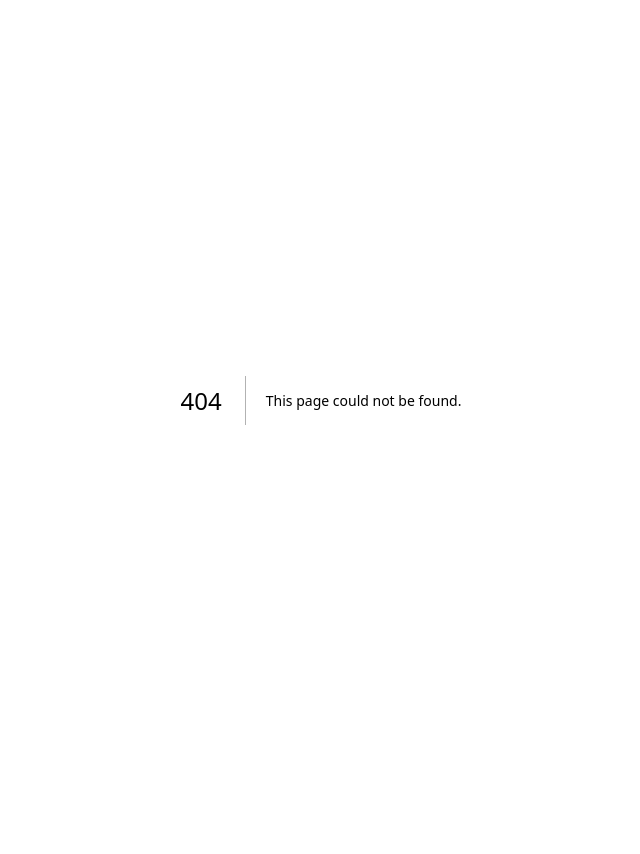
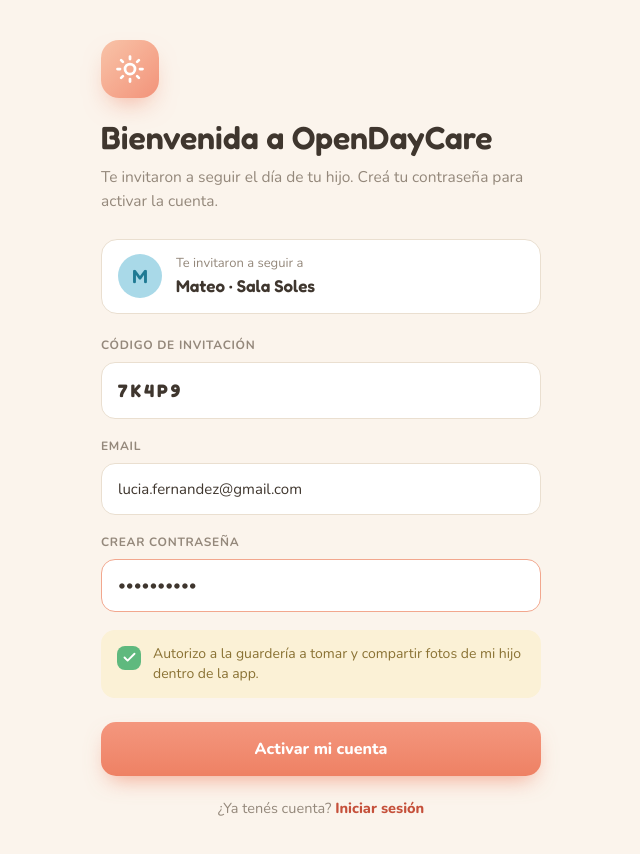
Before and after one commit to m4x1-VF/open-daycare, a Next.js app: page /activar-cuenta in a window 1280 px wide. Before the commit this address had no page. Shown: the top 854 px of the page, without its empty margins (319-959 px from the left). Before the commit the page ends 800 px from the top, so only its background shows below. Built offline with nearby package versions, Linux system fonts and the light colour scheme.

Commit message:
feat: implement login and account activation pages with forms

```diff
--- /dev/null
+++ b/app/(auth)/activar-cuenta/page.tsx
@@ -0,0 +1,9 @@
+import { ActivateAccountForm } from "@/app/_components/auth/activate-account-form";
+
+export default function ActivateAccountPage() {
+  return (
+    <div className="min-h-screen flex items-center justify-center bg-auth-bg py-10 px-10">
+      <ActivateAccountForm />
+    </div>
+  );
+}
--- /dev/null
+++ b/app/(auth)/layout.tsx
@@ -0,0 +1,11 @@
+export default function AuthLayout({
+  children,
+}: {
+  children: React.ReactNode;
+}) {
+  return (
+    <div className="min-h-screen bg-auth-bg">
+      {children}
+    </div>
+  );
+}
--- /dev/null
+++ b/app/(auth)/login/page.tsx
@@ -0,0 +1,50 @@
+import { LoginForm } from "@/app/_components/auth/login-form";
+
+export default function LoginPage() {
+  return (
+    <div className="min-h-screen grid md:grid-cols-[1.05fr_1fr]">
+      <div className="hidden md:flex relative overflow-hidden bg-gradient-to-br from-auth-brand-start via-auth-brand-mid to-auth-brand-end flex-col justify-between py-14 px-15 text-white">
+        <div className="absolute w-[420px] h-[420px] rounded-full bg-white/12 -top-35 -right-30" />
+        <div className="absolute w-[300px] h-[300px] rounded-full bg-white/10 -bottom-28 -left-20" />
+
+        <div className="flex items-center gap-3.5 relative">
+          <div className="w-[46px] h-[46px] rounded-[14px] bg-white/22 flex items-center justify-center">
+            <svg
+              width="26"
+              height="26"
+              viewBox="0 0 24 24"
+              fill="none"
+              stroke="#fff"
+              strokeWidth="2.2"
+              strokeLinecap="round"
+              strokeLinejoin="round"
+            >
+              <circle cx="12" cy="12" r="4" />
+              <path d="M12 2v2M12 20v2M4.9 4.9l1.4 1.4M17.7 17.7l1.4 1.4M2 12h2M20 12h2M4.9 19.1l1.4-1.4M17.7 6.3l1.4-1.4" />
+            </svg>
+          </div>
+          <span className="font-fredoka font-semibold text-[21px] tracking-[0.5px]">
+            OpenDayCare
+          </span>
+        </div>
+
+        <div className="relative">
+          <h1 className="font-fredoka font-semibold text-[42px] leading-[1.12] mb-[18px]">
+            El día de cada niño,
+            <br />
+            compartido con su familia.
+          </h1>
+          <p className="text-[17px] leading-[1.6] max-w-[430px] text-white/92">
+            Publicá momentos, gestioná las salas y mantené a las familias cerca, desde un solo lugar.
+          </p>
+        </div>
+
+        <div className="relative text-[14px] text-white/90">🌿 Guardería Sala Soles</div>
+      </div>
+
+      <div className="flex items-center justify-center p-10">
+        <LoginForm />
+      </div>
+    </div>
+  );
+}
--- /dev/null
+++ b/app/_components/auth/activate-account-form.tsx
@@ -0,0 +1,109 @@
+import Link from "next/link";
+
+export function ActivateAccountForm() {
+  return (
+    <div className="w-full max-w-[440px]">
+      <div className="w-[58px] h-[58px] rounded-[18px] bg-gradient-to-br from-[#F8C3A8] to-auth-brand-mid flex items-center justify-center mb-[22px] shadow-[0_12px_26px_-10px_rgba(238,129,100,0.65)]">
+        <svg
+          width="30"
+          height="30"
+          viewBox="0 0 24 24"
+          fill="none"
+          stroke="#fff"
+          strokeWidth="2.2"
+          strokeLinecap="round"
+          strokeLinejoin="round"
+        >
+          <circle cx="12" cy="12" r="4" />
+          <path d="M12 2v2M12 20v2M4.9 4.9l1.4 1.4M17.7 17.7l1.4 1.4M2 12h2M20 12h2M4.9 19.1l1.4-1.4M17.7 6.3l1.4-1.4" />
+        </svg>
+      </div>
+
+      <h1 className="font-fredoka font-semibold text-[32px] leading-[1.15] mb-2 text-text">
+        Bienvenida a OpenDayCare
+      </h1>
+      <p className="mb-[26px] text-auth-muted text-[15.5px] leading-[1.55]">
+        Te invitaron a seguir el día de tu hijo. Creá tu contraseña para activar la cuenta.
+      </p>
+
+      <div className="flex items-center gap-3.5 bg-white border-[1.5px] border-auth-input-border rounded-2xl py-3.5 px-4 mb-[22px]">
+        <div className="w-11 h-11 rounded-full bg-auth-invite-bg text-auth-invite-text font-fredoka font-semibold text-[19px] flex items-center justify-center">
+          M
+        </div>
+        <div>
+          <div className="text-[13px] text-auth-muted">Te invitaron a seguir a</div>
+          <div className="font-fredoka font-semibold text-[17px] text-text">
+            Mateo · Sala Soles
+          </div>
+        </div>
+      </div>
+
+      <div className="text-[12px] font-bold tracking-[0.7px] text-auth-muted mb-2">
+        CÓDIGO DE INVITACIÓN
+      </div>
+      <input
+        type="text"
+        value="7K4P9"
+        readOnly
+        className="w-full py-3.5 px-4 rounded-[14px] border-[1.5px] border-auth-input-border bg-white text-[18px] tracking-[3px] font-bold text-auth-input-text mb-[18px] font-fredoka"
+      />
+
+      <div className="text-[12px] font-bold tracking-[0.7px] text-auth-muted mb-2">
+        EMAIL
+      </div>
+      <input
+        type="email"
+        value="lucia.fernandez@gmail.com"
+        readOnly
+        className="w-full py-3.5 px-4 rounded-[14px] border-[1.5px] border-auth-input-border bg-white text-[15px] text-auth-input-text mb-[18px]"
+      />
+
+      <div className="text-[12px] font-bold tracking-[0.7px] text-auth-muted mb-2">
+        CREAR CONTRASEÑA
+      </div>
+      <input
+        type="password"
+        value="contraseña"
+        readOnly
+        className="w-full py-3.5 px-4 rounded-[14px] border-[1.5px] border-[#F2A78E] bg-white text-[15px] text-auth-input-text mb-[18px]"
+      />
+
+      <label className="flex items-start gap-3 bg-auth-consent-bg rounded-[14px] py-3.5 px-4 mb-6">
+        <span className="flex-none w-6 h-6 rounded-[8px] bg-auth-consent-check flex items-center justify-center mt-0.5">
+          <svg
+            width="15"
+            height="15"
+            viewBox="0 0 24 24"
+            fill="none"
+            stroke="#fff"
+            strokeWidth="3"
+            strokeLinecap="round"
+            strokeLinejoin="round"
+          >
+            <polyline points="20 6 9 17 4 12" />
+          </svg>
+        </span>
+        <span className="text-[14px] text-auth-consent-text leading-[1.45]">
+          Autorizo a la guardería a tomar y compartir fotos de mi hijo dentro de la app.
+        </span>
+      </label>
+
+      <Link
+        href="#"
+        className="block text-center w-full py-[15px] rounded-[15px] bg-gradient-to-b from-auth-btn-start to-auth-btn-end text-white font-extrabold text-[16px] shadow-[0_10px_22px_-8px_rgba(238,129,100,0.7)]"
+      >
+        Activar mi cuenta
+      </Link>
+
+      <p className="text-center mt-[22px] text-auth-muted text-[14.5px]">
+        ¿Ya tenés cuenta?{" "}
+        <Link
+          href="/login"
+          className="text-auth-link font-extrabold"
+        >
+          Iniciar sesión
+        </Link>
+      </p>
+    </div>
+  );
+}
--- /dev/null
+++ b/app/_components/auth/login-form.tsx
@@ -0,0 +1,60 @@
+import Link from "next/link";
+
+export function LoginForm() {
+  return (
+    <div className="w-full max-w-[392px]">
+      <h2 className="font-fredoka font-semibold text-[30px] mb-1.5 text-text">
+        Iniciar sesión
+      </h2>
+      <p className="mb-7 text-auth-muted text-[15px]">
+        Ingresá para ver el día de hoy.
+      </p>
+
+      <div className="text-[12px] font-bold tracking-[0.7px] text-auth-muted mb-2">
+        EMAIL
+      </div>
+      <input
+        type="email"
+        value="caro@opendaycare.com"
+        readOnly
+        className="w-full py-3.5 px-4 rounded-[14px] border-[1.5px] border-auth-input-border bg-white text-[15px] text-auth-input-text mb-[18px]"
+      />
+
+      <div className="text-[12px] font-bold tracking-[0.7px] text-auth-muted mb-2">
+        CONTRASEÑA
+      </div>
+      <input
+        type="password"
+        placeholder="••••••••"
+        readOnly
+        className="w-full py-3.5 px-4 rounded-[14px] border-[1.5px] border-auth-input-border bg-white text-[15px] text-auth-input-text mb-2.5"
+      />
+
+      <div className="text-right mb-5">
+        <a
+          href="#"
+          className="text-auth-link text-[13.5px] font-bold"
+        >
+          ¿Olvidaste tu contraseña?
+        </a>
+      </div>
+
+      <Link
+        href="/"
+        className="block text-center w-full py-[15px] rounded-[15px] bg-gradient-to-b from-auth-btn-start to-auth-btn-end text-white font-extrabold text-[16px] shadow-[0_10px_22px_-8px_rgba(238,129,100,0.7)]"
+      >
+        Iniciar sesión
+      </Link>
+
+      <p className="text-center mt-6 text-auth-muted text-[14.5px]">
+        ¿Te invitó la guardería?{" "}
+        <Link
+          href="/activar-cuenta"
+          className="text-auth-link font-extrabold"
+        >
+          Activá tu cuenta
+        </Link>
+      </p>
+    </div>
+  );
+}
--- a/app/globals.css
+++ b/app/globals.css
@@ -54,6 +54,22 @@
   --color-status-active: #3E9B6C;
   --color-status-pending-bg: #F7E7A6;
   --color-status-pending: #9A7B1E;
+
+  --color-auth-bg: #FBF4EC;
+  --color-auth-brand-start: #F6A98E;
+  --color-auth-brand-mid: #F2937A;
+  --color-auth-brand-end: #EC7E62;
+  --color-auth-input-border: #EADFD0;
+  --color-auth-input-text: #3F362E;
+  --color-auth-muted: #94887B;
+  --color-auth-link: #C5503A;
+  --color-auth-btn-start: #F4977E;
+  --color-auth-btn-end: #EE8164;
+  --color-auth-invite-bg: #A9D9E8;
+  --color-auth-invite-text: #1F7A93;
+  --color-auth-consent-bg: #FBF1D6;
+  --color-auth-consent-text: #8A7234;
+  --color-auth-consent-check: #5FB97E;
 }
 
 body {
--- a/specs/03-login-y-activar-cuenta.md
+++ b/specs/03-login-y-activar-cuenta.md
@@ -1,6 +1,6 @@
 # SPEC 03 — Login y activar cuenta
 
-> **Estado:** Aprobado
+> **Estado:** Implementado
 > **Depende de:** —
 > **Fecha:** 2026-08-18
 > **Objetivo:** Construir las pantallas de login y activar cuenta replicando `reference/pantallas/login.dc.html` (sin toggle Personal/Familia) y `reference/pantallas/activar-cuenta.dc.html` (solo UI, sin lógica de autenticación).
@@ -47,31 +47,31 @@ Esta spec **no introduce datos persistentes ni nuevos tipos**. Los formularios s
 
 ## Acceptance criteria
 
-- [ ] `app/(auth)/login/page.tsx` renderiza el login en `/login`.
-- [ ] `app/(auth)/activar-cuenta/page.tsx` renderiza la activación en `/activar-cuenta`.
-- [ ] El layout compartido `app/(auth)/layout.tsx` no renderiza sidebar ni TopBar.
-- [ ] La página Login muestra el panel de branding a la izquierda (gradiente coral, logo, título, subtítulo, nombre sala) en `≥768px`.
-- [ ] La página Login oculta el panel de branding en `<768px` y el formulario se centra.
-- [ ] El LoginForm NO tiene toggle Personal/Familia.
-- [ ] El LoginForm muestra título "Iniciar sesión" (Fredoka 30px) y subtítulo "Ingresá para ver el día de hoy.".
-- [ ] El LoginForm muestra input EMAIL con valor `caro@opendaycare.com` e input CONTRASEÑA con placeholder `••••••••`.
-- [ ] El LoginForm muestra link "¿Olvidaste tu contraseña?" con `href="#"`.
-- [ ] El LoginForm muestra botón naranja "Iniciar sesión" con `href="/"`.
-- [ ] El LoginForm muestra pie "¿Te invitó la guardería? Activá tu cuenta" con link a `/activar-cuenta`.
-- [ ] El ActivateAccountForm muestra ícono sol con gradiente y título "Bienvenida a OpenDayCare" (Fredoka 32px).
-- [ ] El ActivateAccountForm muestra card de invitación con avatar "M" (fondo `#A9D9E8`, texto `#1F7A93`) y texto "Te invitaron a seguir a" + "Mateo · Sala Soles".
-- [ ] El ActivateAccountForm muestra input CÓDIGO DE INVITACIÓN con valor `7K4P9` en tipografía Fredoka con letter-spacing.
-- [ ] El ActivateAccountForm muestra input EMAIL con valor `lucia.fernandez@gmail.com` e input CREAR CONTRASEÑA con valor `contraseña`.
-- [ ] El ActivateAccountForm muestra checkbox de autorización de fotos visualmente checked (fondo amarillo `#FBF1D6`, check verde `#5FB97E`).
-- [ ] El ActivateAccountForm muestra botón "Activar mi cuenta" con `href="#"`.
-- [ ] El ActivateAccountForm muestra pie "¿Ya tenés cuenta? Iniciar sesión" con link a `/login`.
-- [ ] Todos los inputs son estáticos (sin `useState`, sin handlers).
-- [ ] `LoginForm`, `ActivateAccountForm` y ambas páginas son **Server Components** (sin `"use client"`).
-- [ ] `LoginForm` y `ActivateAccountForm` no importan datos externos; reciben toda su data por props o literales internos.
-- [ ] Los tokens nuevos en `app/globals.css` están definidos en `@theme inline`.
-- [ ] `npm run lint` finaliza sin errores.
-- [ ] `npx tsc --noEmit` finaliza sin errores.
-- [ ] `npm run dev` no registra errores en consola al cargar `/login` ni `/activar-cuenta`.
+- [x] `app/(auth)/login/page.tsx` renderiza el login en `/login`.
+- [x] `app/(auth)/activar-cuenta/page.tsx` renderiza la activación en `/activar-cuenta`.
+- [x] El layout compartido `app/(auth)/layout.tsx` no renderiza sidebar ni TopBar.
+- [x] La página Login muestra el panel de branding a la izquierda (gradiente coral, logo, título, subtítulo, nombre sala) en `≥768px`.
+- [x] La página Login oculta el panel de branding en `<768px` y el formulario se centra.
+- [x] El LoginForm NO tiene toggle Personal/Familia.
+- [x] El LoginForm muestra título "Iniciar sesión" (Fredoka 30px) y subtítulo "Ingresá para ver el día de hoy.".
+- [x] El LoginForm muestra input EMAIL con valor `caro@opendaycare.com` e input CONTRASEÑA con placeholder `••••••••`.
+- [x] El LoginForm muestra link "¿Olvidaste tu contraseña?" con `href="#"`.
+- [x] El LoginForm muestra botón naranja "Iniciar sesión" con `href="/"`.
+- [x] El LoginForm muestra pie "¿Te invitó la guardería? Activá tu cuenta" con link a `/activar-cuenta`.
+- [x] El ActivateAccountForm muestra ícono sol con gradiente y título "Bienvenida a OpenDayCare" (Fredoka 32px).
+- [x] El ActivateAccountForm muestra card de invitación con avatar "M" (fondo `#A9D9E8`, texto `#1F7A93`) y texto "Te invitaron a seguir a" + "Mateo · Sala Soles".
+- [x] El ActivateAccountForm muestra input CÓDIGO DE INVITACIÓN con valor `7K4P9` en tipografía Fredoka con letter-spacing.
+- [x] El ActivateAccountForm muestra input EMAIL con valor `lucia.fernandez@gmail.com` e input CREAR CONTRASEÑA con valor `contraseña`.
+- [x] El ActivateAccountForm muestra checkbox de autorización de fotos visualmente checked (fondo amarillo `#FBF1D6`, check verde `#5FB97E`).
+- [x] El ActivateAccountForm muestra botón "Activar mi cuenta" con `href="#"`.
+- [x] El ActivateAccountForm muestra pie "¿Ya tenés cuenta? Iniciar sesión" con link a `/login`.
+- [x] Todos los inputs son estáticos (sin `useState`, sin handlers).
+- [x] `LoginForm`, `ActivateAccountForm` y ambas páginas son **Server Components** (sin `"use client"`).
+- [x] `LoginForm` y `ActivateAccountForm` no importan datos externos; reciben toda su data por props o literales internos.
+- [x] Los tokens nuevos en `app/globals.css` están definidos en `@theme inline`.
+- [x] `npm run lint` finaliza sin errores.
+- [x] `npx tsc --noEmit` finaliza sin errores.
+- [x] `npm run dev` no registra errores en consola al cargar `/login` ni `/activar-cuenta`.
 
 ## Decisions
 
```
